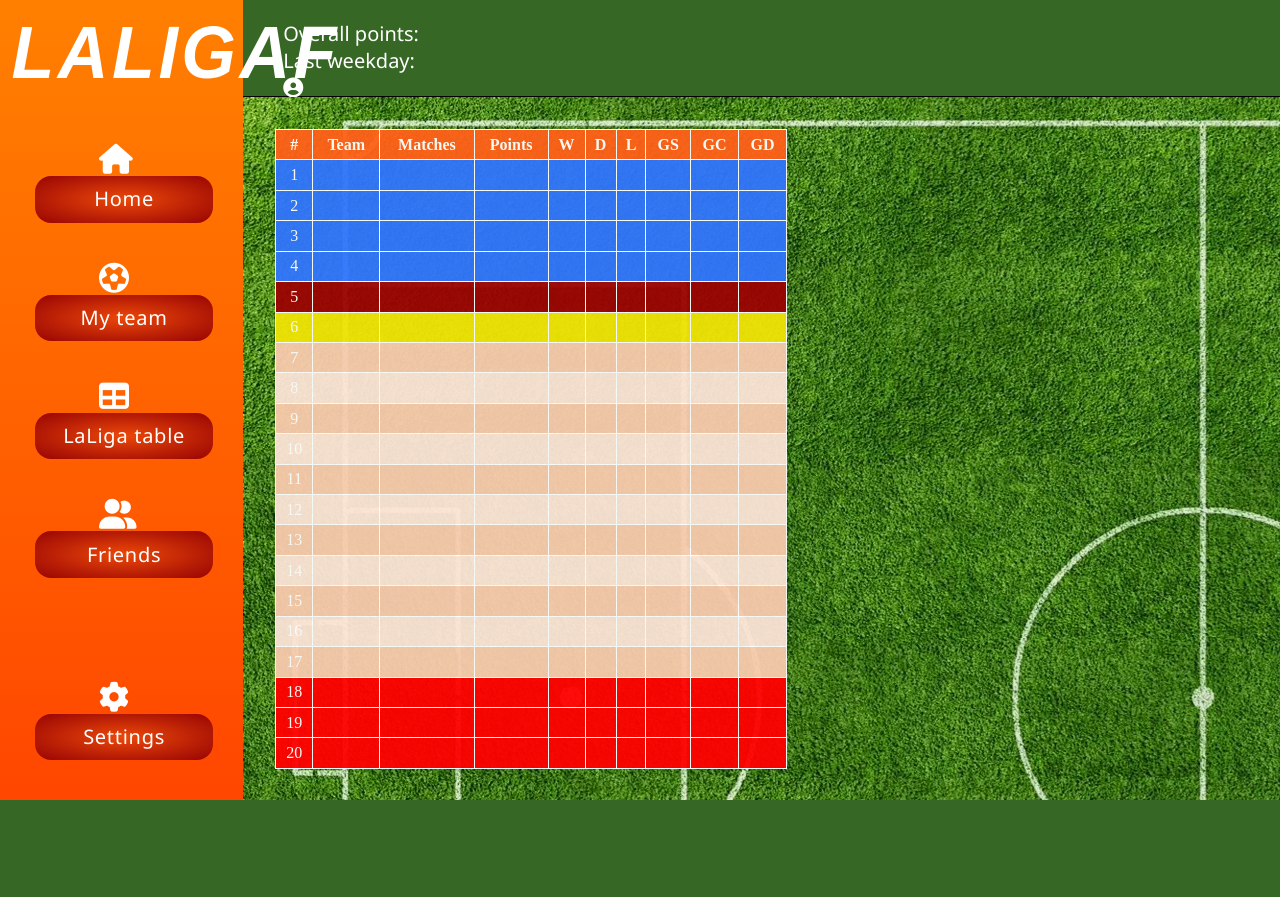
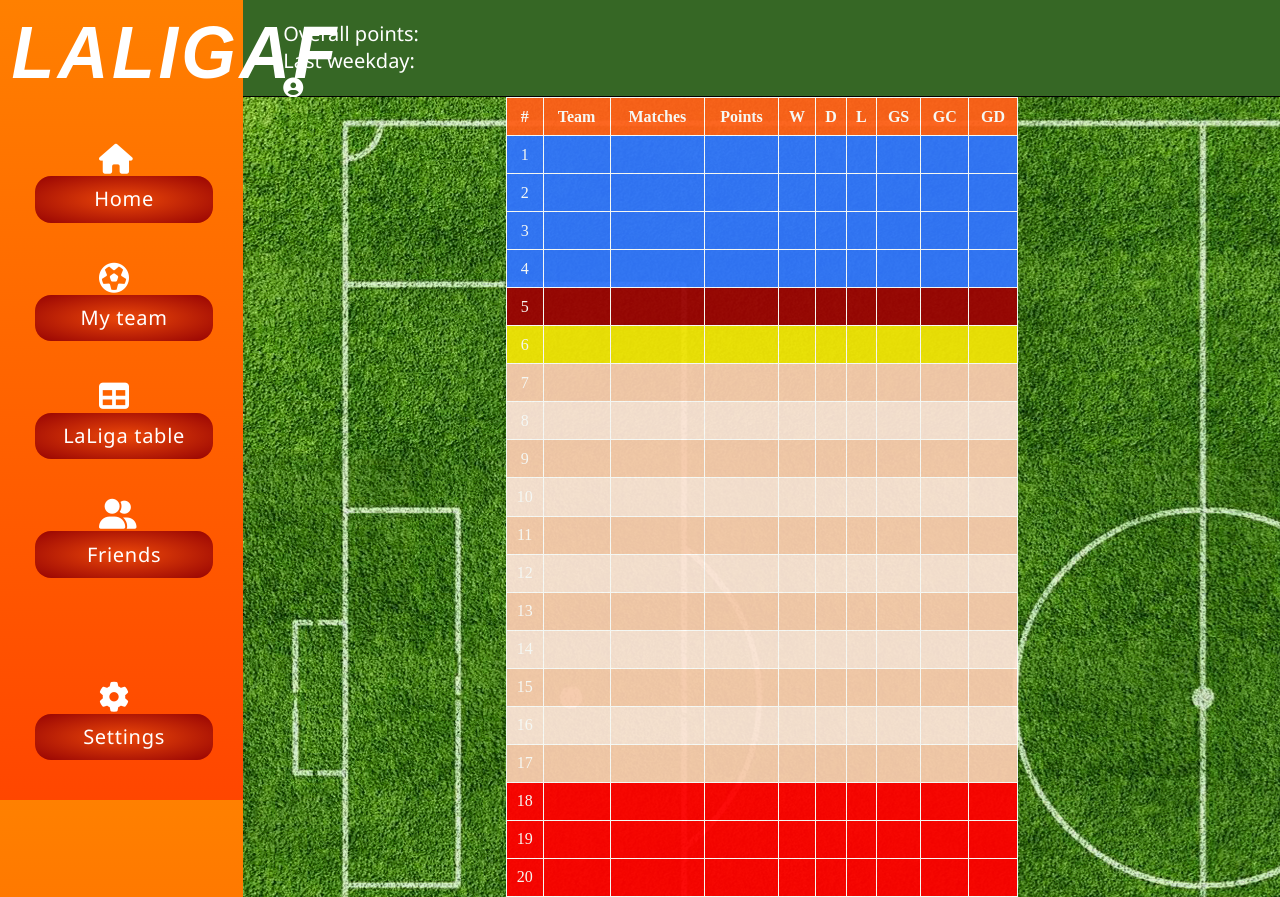
Before and after one commit to Kazan33333/WdPAI, a PHP site: page /public/view/laliga_table.html in a window 1280 px wide. Before the commit the page ends 800 px from the top, so only its background shows below. Run offline with PHP 8.4, Linux system fonts and the light colour scheme; some libraries are stand-ins or nearby versions.

Commit message:
Some updates

```diff
--- a/public/css/style.css
+++ b/public/css/style.css
@@ -234,17 +234,19 @@ header {
 
 /*----- LaLiga table -----*/
 
-section {
+sectiontab {
   background-image: url("../img/laliga_table_background.jpg");
-
+  max-width: 100vw;
+  height: 100vh;
   text-align: center;
 }
 
 table {
   text-align: center;
+  margin: auto;
   font: normal Segoe UI;
   width: 40vw;
-  height: 80vh;
+  height: 100vh;
   background: transparent;
   opacity: 0.95;
 }
--- a/public/view/home.html
+++ b/public/view/home.html
@@ -56,7 +56,9 @@
                         </div>
                     </div>
                 </div>
-                <div>Compete with your</div>
+                <div>Compete with your
+
+                </div>
             </section>
         </main>
     </div>
--- a/public/view/laliga_table.html
+++ b/public/view/laliga_table.html
@@ -47,7 +47,7 @@
                     <!-- username -->
                 </div>
             </header>
-            <section>
+            <sectiontab>
                 <table>
                     <tr>
                         <th>#</th>
@@ -302,7 +302,7 @@
                         <td><!-- goal difference --></td>
                     </tr>
                 </table>
-            </section>
+            </sectiontab>
         </main>
     </div>
 </body>
```
